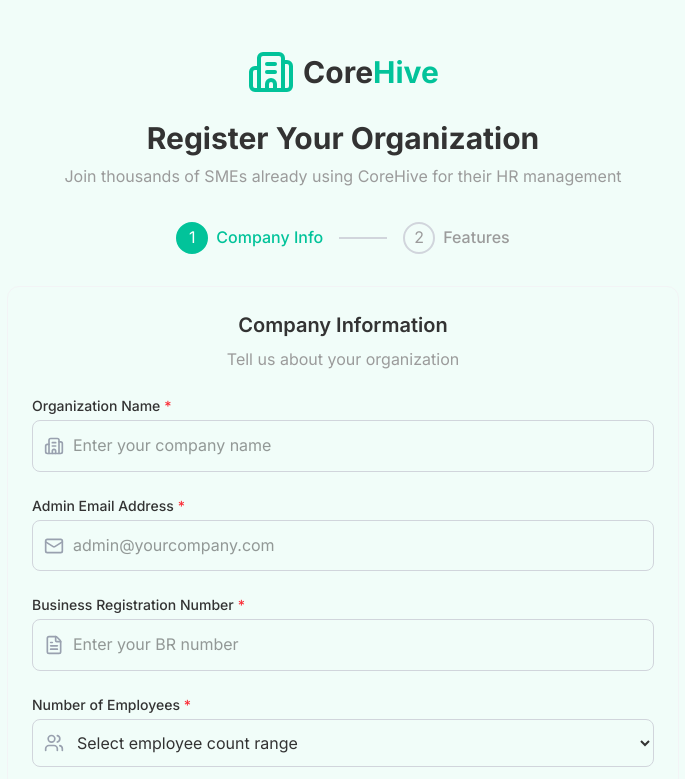
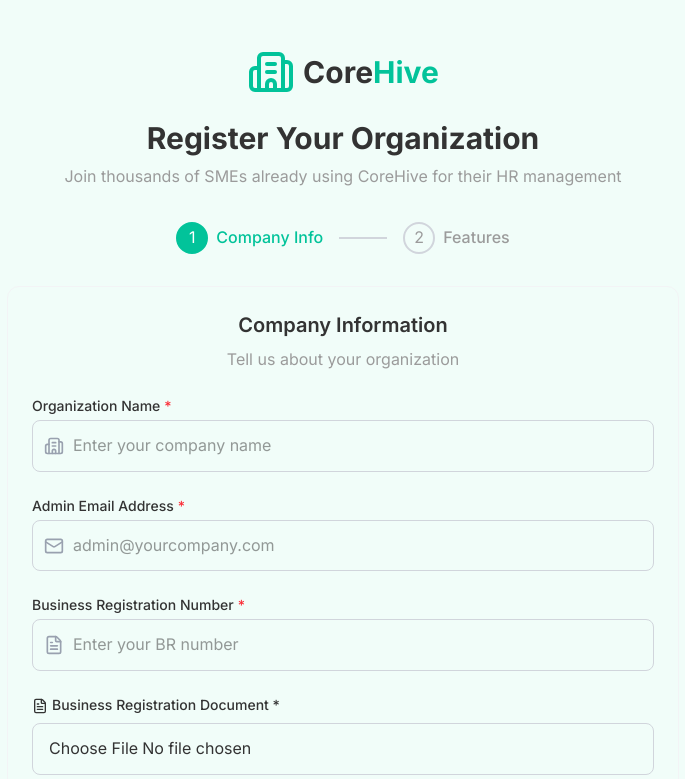
Before and after one commit to She-han/CoreHive-SaaS_HR_Platform, a React (Vite) app in the folder frontend/: page /signup in a window 1280 px wide. Shown: the top 779 px of the page, without its empty margins (297-982 px from the left). Built offline with nearby package versions, Linux system fonts and the light colour scheme.

Commit message:
modify for upload br when signup

```diff
--- a/frontend/src/pages/auth/SignupPage.jsx
+++ b/frontend/src/pages/auth/SignupPage.jsx
@@ -39,6 +39,7 @@ const SignupPage = () => {
     organizationName: '',
     adminEmail: '',
     businessRegistrationNumber: '',
+    businessRegistrationDocument: null,
     employeeCountRange: '',
     modulePerformanceTracking: false,
     moduleEmployeeFeedback: false,
@@ -92,17 +93,55 @@ const SignupPage = () => {
 
   // Handle input changes
   const handleInputChange = (e) => {
-    const { name, value, type, checked } = e.target;
+    const { name, value, type, checked, files } = e.target;
+
+    if (type === 'file') {
+    const file = files[0];
+
+    // Validate file
+      if (file) {
+        // Check file size (2MB)
+        if (file.size > 2 * 1024 * 1024) {
+          setFormErrors(prev => ({
+            ...prev,
+            businessRegistrationDocument: 'File size must be less than 2MB'
+          }));
+          return;
+        }
+
+        // Check file type
+        const allowedTypes = ['application/pdf', 'image/jpeg', 'image/jpg', 'image/png'];
+        if (!allowedTypes.includes(file.type)) {
+          setFormErrors(prev => ({
+            ...prev,
+            businessRegistrationDocument: 'Only PDF, JPG, and PNG files are allowed'
+          }));
+          return;
+        }
+
+        // Clear errors if validation passed
+        setFormErrors(prev => ({
+          ...prev,
+          businessRegistrationDocument: null
+        }));
+
+        setFormData(prev => ({
+          ...prev,
+          [name]: file
+        }));
+      }
+    } else {
       setFormData(prev => ({
         ...prev,
         [name]: type === 'checkbox' ? checked : value
       }));
+    }
 
     // Clear field error
     if (formErrors[name]) {
       setFormErrors(prev => ({
         ...prev,
-        [name]: ''
+        [name]: null
       }));
     }
 };
@@ -113,22 +152,24 @@ const SignupPage = () => {
 
   if (!formData.organizationName.trim()) {
     errors.organizationName = 'Organization name is required';
-    } else if (formData.organizationName.length < 2) {
-      errors.organizationName = 'Organization name must be at least 2 characters';
   }
 
   if (!formData.adminEmail.trim()) {
-      errors.adminEmail = 'Admin email is required';
-    } else if (!/^[^\s@]+@[^\s@]+\.[^\s@]+$/.test(formData.adminEmail)) {
-      errors.adminEmail = 'Please enter a valid email address';
+    errors.adminEmail = 'Email is required';
+  } else if (!/\S+@\S+\.\S+/.test(formData.adminEmail)) {
+    errors.adminEmail = 'Email is invalid';
   }
 
   if (!formData.businessRegistrationNumber.trim()) {
     errors.businessRegistrationNumber = 'Business registration number is required';
   }
 
+  if (!formData.businessRegistrationDocument) {
+    errors.businessRegistrationDocument = 'Business registration document is required';
+  }
+
   if (!formData.employeeCountRange) {
-      errors.employeeCountRange = 'Please select your employee count range';
+    errors.employeeCountRange = 'Please select employee count range';
   }
 
   setFormErrors(errors);
@@ -154,18 +195,38 @@ const handleNextStep = () => {
   const handleSubmit = async (e) => {
     e.preventDefault();
 
+    // Create FormData for file upload
+    const submitData = new FormData();
+    submitData.append('organizationName', formData.organizationName);
+    submitData.append('adminEmail', formData.adminEmail);
+    submitData.append('businessRegistrationNumber', formData.businessRegistrationNumber);
+    submitData.append('employeeCountRange', formData.employeeCountRange);
+
+    // Convert boolean values to proper strings that backend can parse
+    // Only append if they are checked (true), otherwise send "false" explicitly
+    submitData.append('moduleQrAttendanceMarking',
+      formData.moduleQrAttendanceMarking ? 'true' : 'false');
+    submitData.append('moduleFaceRecognitionAttendanceMarking',
+      formData.moduleFaceRecognitionAttendanceMarking ? 'true' : 'false');
+    submitData.append('moduleEmployeeFeedback',
+      formData.moduleEmployeeFeedback ? 'true' : 'false');
+    submitData.append('moduleHiringManagement',
+      formData.moduleHiringManagement ? 'true' : 'false');
+
+    // Append file if exists
+    if (formData.businessRegistrationDocument) {
+      submitData.append('businessRegistrationDocument', formData.businessRegistrationDocument);
+    }
+
     try {
-      const resultAction = await dispatch(signupOrganization(formData));
+      const result = await dispatch(signupOrganization(submitData)).unwrap();
 
-      if (signupOrganization.fulfilled.match(resultAction)) {
+      if (result.success) {
         setIsSuccess(true);
-        // Auto redirect to login after 5 seconds
-        setTimeout(() => {
-          navigate('/login');
-        }, 5000);
       }
     } catch (error) {
-      console.error('❌ Signup error:', error);
+      console.error('Signup failed:', error);
+      // Error already handled by axios interceptor
     }
   };
 
@@ -317,6 +378,34 @@ const handleNextStep = () => {
                   disabled={isLoading}
                 />
 
+                {/* Business Registration Document Upload */}
+                <div>
+                  <label className="block text-sm font-medium text-text-primary mb-2">
+                    <FileText className="inline w-4 h-4 mr-1" />
+                    Business Registration Document *
+                  </label>
+                  <input
+                    type="file"
+                    name="businessRegistrationDocument"
+                    onChange={handleInputChange}
+                    accept=".pdf,.jpg,.jpeg,.png"
+                    className={`w-full px-4 py-3 border rounded-lg focus:ring-2 focus:ring-primary-light focus:border-primary transition ${
+                      formErrors.businessRegistrationDocument ? 'border-red-500' : 'border-gray-300'
+                    }`}
+                  />
+                  {formData.businessRegistrationDocument && (
+                    <p className="mt-1 text-sm text-green-600">
+                      ✓ {formData.businessRegistrationDocument.name} ({(formData.businessRegistrationDocument.size / 1024).toFixed(2)} KB)
+                    </p>
+                  )}
+                  {formErrors.businessRegistrationDocument && (
+                    <p className="mt-1 text-sm text-red-600">{formErrors.businessRegistrationDocument}</p>
+                  )}
+                  <p className="mt-1 text-xs text-gray-500">
+                    Accepted formats: PDF, JPG, PNG (Max 2MB)
+                  </p>
+                </div>
+
                 {/* Employee count range */}
                 <div className="space-y-1">
                   <label className="block text-sm font-medium text-text-primary">
@@ -379,7 +468,7 @@ const handleNextStep = () => {
 
                 {/* Module selection */}
                 <div className="space-y-4">
-                  <Alert
+                  <div
                     type="info"
                     title="Basic Features Included"
                     message="Employee Management, Payroll, Leave Management, Attendance Tracking, and Reports are included in all plans."
```
Lines whose indentation alone changed are shown as unchanged.
